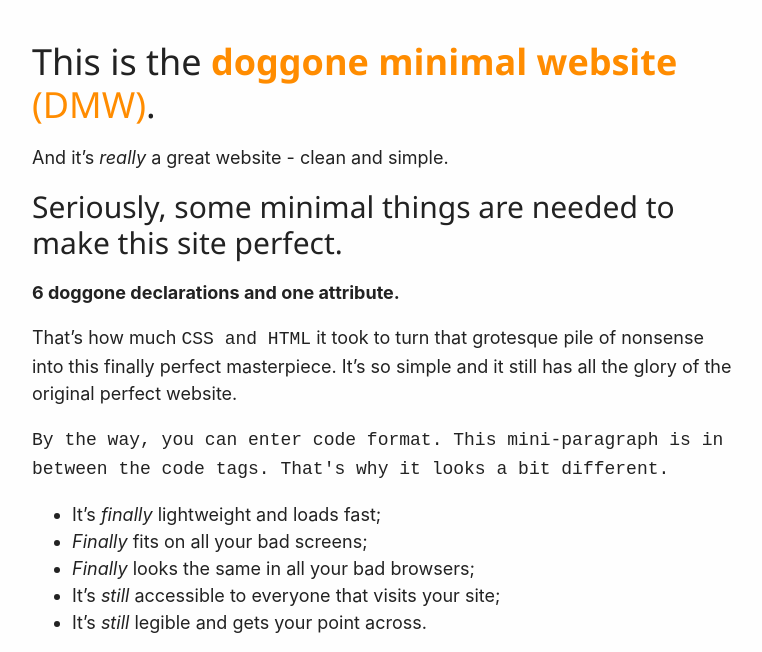
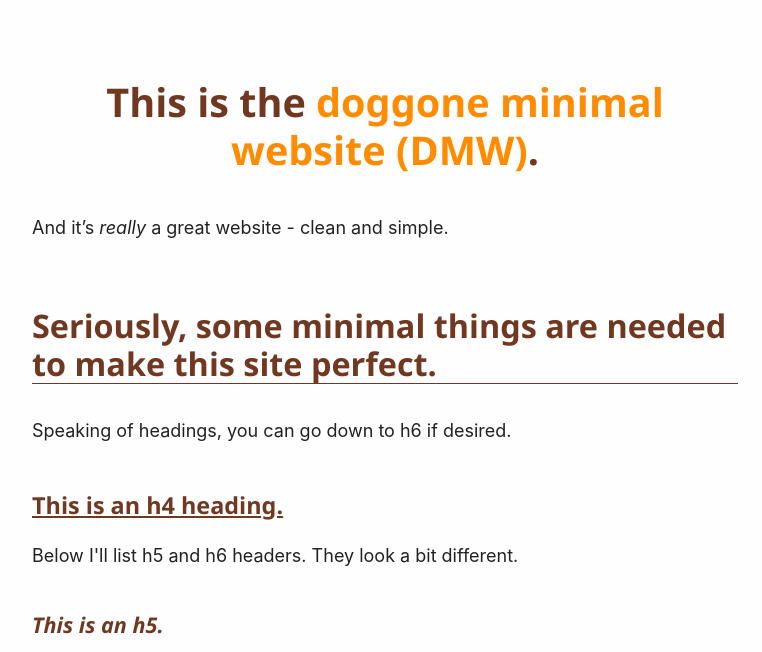
Before and after one commit to crrdlx/crrdlx.github.io, a Jekyll site: the page pages/dmw.html, which Jekyll copies as it is, in a window 1280 px wide, cut to the strip 0-652 px from the top of the page. Shown: the whole strip, without its empty margins (255-1017 px from the left). Built offline with Jekyll 4.4.1, drawn with Linux system fonts in a browser that asks for light colours; some of the changed text lies outside the part shown.

Commit message:
Update dmw.html

```diff
--- a/pages/dmw.html
+++ b/pages/dmw.html
@@ -26,10 +26,47 @@
       color: #222;
     }
     h1,
-    h2,
-    h3 {
-      line-height:1.2;
-    }
+h2,
+h3,
+h4,
+h5,
+h6 {
+  color: #703820;
+  font-weight: bold;
+  line-height: 1.2;
+  margin-bottom: 1em;
+  margin-top: 2em;
+}
+
+h1 {
+  font-size: 2.2em;
+  text-align: center;
+}
+
+h2 {
+  font-size: 1.8em;
+  border-bottom: solid 0.1rem #703820;
+}
+
+h3 {
+  font-size: 1.5em;
+}
+
+h4 {
+  font-size: 1.3em;
+  text-decoration: underline;
+}
+
+h5 {
+  font-size: 1.2em;
+  font-style: italic;
+}
+
+h6 {
+  font-size: 1.1em;
+  margin-bottom: 0.5rem;
+  color: #330;
+}
     img.centered {
     display: block;
     margin-left: auto;
@@ -44,8 +81,14 @@
 <p>And it’s <em>really</em> a great website - clean and simple.</p>
 
 <h2 id="seriously-minimal">Seriously, some minimal things are needed to make this site perfect.</h2>
-
-<p><strong>6 doggone declarations and one attribute.</strong></p>
+<p>Speaking of headings, you can go down to h6 if desired.</p>
+<h4>This is an h4 heading.</h4>
+<p>Below I'll list h5 and h6 headers. They look a bit different.</p>
+<h5>This is an h5.</h5>
+<p>It gets smaller and has a different feel.</p>
+<h6>And this is an h6 header.</h6>
+<p>This is the lowest level.</p>
+<h3>Some doggone declarations make it better. This is an h3 heading. The one above is h2.</h3>
 
 <p>That’s how much <code>CSS and HTML</code> it took to turn that grotesque pile of nonsense</a> into this finally perfect masterpiece. It’s so simple and it still has all the glory of the original perfect website.</p>
 
@@ -59,14 +102,13 @@
   <li>It’s <em>still</em> legible and gets your point across.</li>
 </ul>
 <img src="https://picsum.photos/600/400" class="centered" width=100%>
-<p style="text-align:center"><small>This is a random picture. It's just here, hanging out.</small></p>
-<h3 id="and-guess-what-freaker">And guess what, friend:</h3>
-
+<p style="text-align:center"><small>This is a random picture. It's just here, hanging out. But it's probably a very nice picture.</small></p>
+<h2 id="and-guess-what-freaker">And guess what, friend:</h2>
 <p>You never knew it, but it’s easy to improve reliability on your site. See below for ways to do this.</p>
 
 <p>And, you can add internal links, like this: <a href="#internal_links">Internal link to a section.</a></p>
 
-<h2 id="a-little-more-accessibility">A little more accessibility</h2>
+<h3 id="a-little-more-accessibility">A little more accessibility</h3>
 
 <p>You should take care of people.
 The <abbr title="HyperText Markup Language">HTML</abbr> tag doesn’t include the <a href="https://www.w3.org/TR/html5/dom.html#the-lang-and-xml:lang-attributes"><code class="highlighter-rouge">lang</code> attribute</a> in your webpage.<br />
@@ -77,11 +119,11 @@ Have you ever listened to a <a href="https://www.youtube.com/watch?v=NP94u7y_KkQ
 </div></center>
 
 <a name="internal_links"></a>
-<h2 id="linkage">Internal links can be set up</h2>
+<h3 id="linkage">Internal links can be set up</h3>
 <p>This is section is hooked up with the internal link at the top of the page.</p>
 <p>To do it, set an "a" anchor link, like the one right here. Then, set a hyperlink somewhere on the page with the # symbol, like at the top of the page.</p>
 
-<h2 id="typography-matters">Typography matters</h2>
+<h3 id="typography-matters">Typography matters</h3>
 
 <p><a href="http://smartquotesforsmartpeople.com/">Don’t be dumb with typography</a>. Don’t let improper marks and quotes make their way onto websites because of dumb defaults in applications and CMSs. "These quotations marks are supposed to be curly the way. But they're not." This is a good example of bad typography and something to be fixed on the dmw.html file.
 <p>
@@ -101,7 +143,7 @@ And, you can let others <a href="https://github.com/crrdlx/doggone-minimal-websi
 
 <blockquote>
   <p>“If a tree falls in a forest, and no one is around to hear it, does it still fall?”
-— Somebody</p>
+    — Somebody</p>
 </blockquote>
 
 <hr />
```
